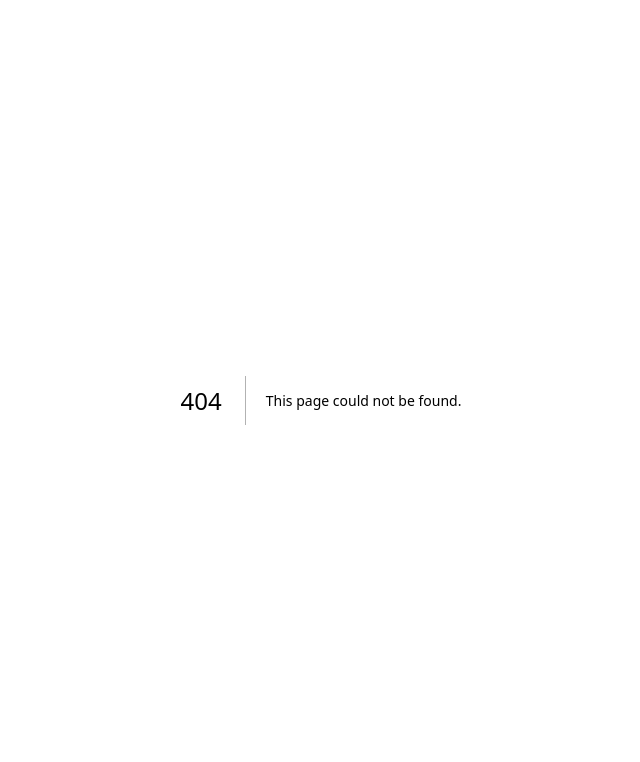
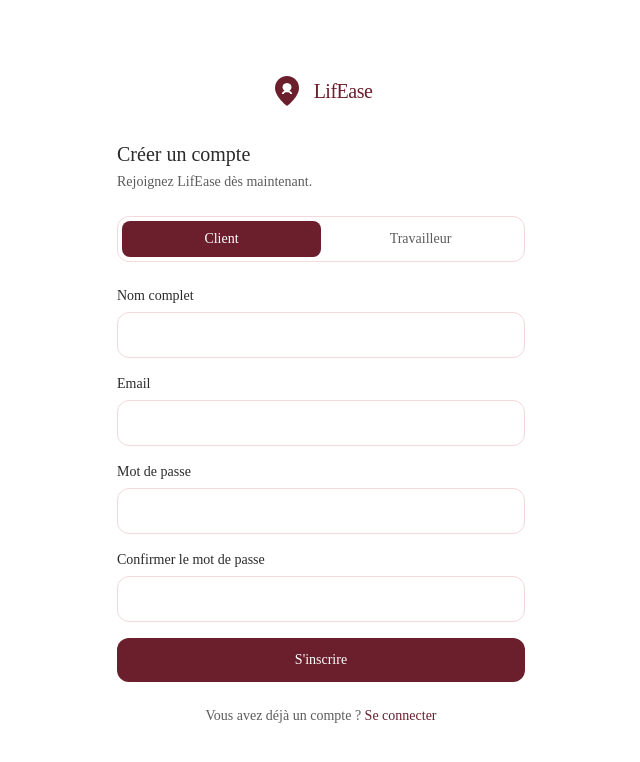
Before and after one commit to kabomaemmanuel7-bit/lifease, a Next.js app: page /inscription in a window 1280 px wide. Before the commit this address had no page. Shown: the top 762 px of the page, without its empty margins (319-959 px from the left). Built offline with nearby package versions, Linux system fonts and the light colour scheme; no server answers.

Commit message:
Ajout inscription et connexion avec Supabase Auth

```diff
--- /dev/null
+++ b/app/connexion/page.tsx
@@ -0,0 +1,87 @@
+"use client";
+
+import { useState } from "react";
+import { useRouter } from "next/navigation";
+import Link from "next/link";
+import { Logo } from "@/components/Logo";
+import { Input } from "@/components/ui/Input";
+import { Button } from "@/components/ui/Button";
+import { supabase } from "@/lib/supabase";
+
+export default function ConnexionPage() {
+  const router = useRouter();
+
+  const [email, setEmail] = useState("");
+  const [password, setPassword] = useState("");
+  const [error, setError] = useState<string | null>(null);
+  const [loading, setLoading] = useState(false);
+
+  async function handleSubmit(e: React.FormEvent) {
+    e.preventDefault();
+    setError(null);
+    setLoading(true);
+
+    const { error: signInError } = await supabase.auth.signInWithPassword({
+      email,
+      password,
+    });
+
+    if (signInError) {
+      setError("Email ou mot de passe incorrect.");
+      setLoading(false);
+      return;
+    }
+
+    setLoading(false);
+    router.push("/");
+  }
+
+  return (
+    <main className="mx-auto flex min-h-screen max-w-md flex-col justify-center px-5 py-10">
+      <div className="mb-8 flex justify-center">
+        <Logo />
+      </div>
+
+      <h1 className="mb-1 text-xl font-medium text-ink-900">Bon retour !</h1>
+      <p className="mb-6 text-sm text-ink-600">
+        Connectez-vous pour continuer.
+      </p>
+
+      <form onSubmit={handleSubmit}>
+        <Input
+          id="email"
+          label="Email"
+          type="email"
+          value={email}
+          onChange={(e) => setEmail(e.target.value)}
+          required
+        />
+        <Input
+          id="password"
+          label="Mot de passe"
+          type="password"
+          value={password}
+          onChange={(e) => setPassword(e.target.value)}
+          required
+        />
+
+        {error && (
+          <p className="mb-4 text-sm text-red-600" role="alert">
+            {error}
+          </p>
+        )}
+
+        <Button type="submit" disabled={loading} className="w-full">
+          {loading ? "Connexion…" : "Se connecter"}
+        </Button>
+      </form>
+
+      <p className="mt-6 text-center text-sm text-ink-600">
+        Vous n'avez pas de compte ?{" "}
+        <Link href="/inscription" className="font-medium text-wine-600">
+          S'inscrire
+        </Link>
+      </p>
+    </main>
+  );
+}
--- /dev/null
+++ b/app/inscription/page.tsx
@@ -0,0 +1,167 @@
+"use client";
+
+import { useState } from "react";
+import { useRouter } from "next/navigation";
+import Link from "next/link";
+import { Logo } from "@/components/Logo";
+import { Input } from "@/components/ui/Input";
+import { Button } from "@/components/ui/Button";
+import { cn } from "@/lib/utils";
+import { supabase } from "@/lib/supabase";
+
+type Role = "client" | "travailleur";
+
+export default function InscriptionPage() {
+  const router = useRouter();
+
+  const [role, setRole] = useState<Role>("client");
+  const [fullName, setFullName] = useState("");
+  const [email, setEmail] = useState("");
+  const [password, setPassword] = useState("");
+  const [confirmPassword, setConfirmPassword] = useState("");
+  const [error, setError] = useState<string | null>(null);
+  const [loading, setLoading] = useState(false);
+
+  async function handleSubmit(e: React.FormEvent) {
+    e.preventDefault();
+    setError(null);
+
+    if (password !== confirmPassword) {
+      setError("Les mots de passe ne correspondent pas.");
+      return;
+    }
+    if (password.length < 6) {
+      setError("Le mot de passe doit contenir au moins 6 caractères.");
+      return;
+    }
+
+    setLoading(true);
+
+    const { data, error: signUpError } = await supabase.auth.signUp({
+      email,
+      password,
+    });
+
+    if (signUpError) {
+      setError(traduireErreur(signUpError.message));
+      setLoading(false);
+      return;
+    }
+
+    if (data.user) {
+      const { error: profileError } = await supabase.from("profiles").insert({
+        id: data.user.id,
+        role,
+        full_name: fullName,
+      });
+
+      if (profileError) {
+        setError(
+          "Compte créé, mais une erreur est survenue lors de la création du profil."
+        );
+        setLoading(false);
+        return;
+      }
+    }
+
+    setLoading(false);
+    router.push("/connexion?message=inscription-reussie");
+  }
+
+  return (
+    <main className="mx-auto flex min-h-screen max-w-md flex-col justify-center px-5 py-10">
+      <div className="mb-8 flex justify-center">
+        <Logo />
+      </div>
+
+      <h1 className="mb-1 text-xl font-medium text-ink-900">Créer un compte</h1>
+      <p className="mb-6 text-sm text-ink-600">
+        Rejoignez LifEase dès maintenant.
+      </p>
+
+      <div className="mb-6 flex rounded-md border border-wine-100 p-1">
+        <button
+          type="button"
+          onClick={() => setRole("client")}
+          className={cn(
+            "flex-1 rounded-sm py-2 text-sm font-medium transition-colors",
+            role === "client" ? "bg-wine-600 text-white" : "text-ink-600"
+          )}
+        >
+          Client
+        </button>
+        <button
+          type="button"
+          onClick={() => setRole("travailleur")}
+          className={cn(
+            "flex-1 rounded-sm py-2 text-sm font-medium transition-colors",
+            role === "travailleur" ? "bg-wine-600 text-white" : "text-ink-600"
+          )}
+        >
+          Travailleur
+        </button>
+      </div>
+
+      <form onSubmit={handleSubmit}>
+        <Input
+          id="fullName"
+          label="Nom complet"
+          value={fullName}
+          onChange={(e) => setFullName(e.target.value)}
+          required
+        />
+        <Input
+          id="email"
+          label="Email"
+          type="email"
+          value={email}
+          onChange={(e) => setEmail(e.target.value)}
+          required
+        />
+        <Input
+          id="password"
+          label="Mot de passe"
+          type="password"
+          value={password}
+          onChange={(e) => setPassword(e.target.value)}
+          required
+        />
+        <Input
+          id="confirmPassword"
+          label="Confirmer le mot de passe"
+          type="password"
+          value={confirmPassword}
+          onChange={(e) => setConfirmPassword(e.target.value)}
+          required
+        />
+
+        {error && (
+          <p className="mb-4 text-sm text-red-600" role="alert">
+            {error}
+          </p>
+        )}
+
+        <Button type="submit" disabled={loading} className="w-full">
+          {loading ? "Création en cours…" : "S'inscrire"}
+        </Button>
+      </form>
+
+      <p className="mt-6 text-center text-sm text-ink-600">
+        Vous avez déjà un compte ?{" "}
+        <Link href="/connexion" className="font-medium text-wine-600">
+          Se connecter
+        </Link>
+      </p>
+    </main>
+  );
+}
+
+function traduireErreur(message: string): string {
+  if (message.includes("already registered")) {
+    return "Un compte existe déjà avec cet email.";
+  }
+  if (message.includes("Password should be")) {
+    return "Le mot de passe doit contenir au moins 6 caractères.";
+  }
+  return "Une erreur est survenue. Réessayez.";
+}
--- /dev/null
+++ b/components/ui/Input.tsx
@@ -0,0 +1,38 @@
+import { InputHTMLAttributes, forwardRef } from "react";
+import { cn } from "@/lib/utils";
+
+type InputProps = InputHTMLAttributes<HTMLInputElement> & {
+  label?: string;
+  error?: string;
+};
+
+export const Input = forwardRef<HTMLInputElement, InputProps>(
+  ({ label, error, className, id, ...props }, ref) => {
+    return (
+      <div className="mb-4">
+        {label && (
+          <label
+            htmlFor={id}
+            className="mb-1.5 block text-sm font-medium text-ink-900"
+          >
+            {label}
+          </label>
+        )}
+        <input
+          ref={ref}
+          id={id}
+          className={cn(
+            "w-full rounded-md border border-wine-100 bg-white px-4 py-3 text-sm text-ink-900 placeholder:text-ink-400",
+            "focus:border-wine-400 focus:outline-none",
+            error && "border-red-400",
+            className
+          )}
+          {...props}
+        />
+        {error && <p className="mt-1 text-xs text-red-600">{error}</p>}
+      </div>
+    );
+  }
+);
+
+Input.displayName = "Input";
--- /dev/null
+++ b/lib/supabase.ts
@@ -0,0 +1,6 @@
+import { createClient } from "@supabase/supabase-js";
+
+const supabaseUrl = process.env.NEXT_PUBLIC_SUPABASE_URL!;
+const supabaseAnonKey = process.env.NEXT_PUBLIC_SUPABASE_ANON_KEY!;
+
+export const supabase = createClient(supabaseUrl, supabaseAnonKey);
--- a/package.json
+++ b/package.json
@@ -10,6 +10,7 @@
   },
   "dependencies": {
     "@next/swc-wasm-nodejs": "^16.3.4",
+    "@supabase/supabase-js": "^2.116.0",
     "next": "^14.2.35",
     "react": "18.3.1",
     "react-dom": "18.3.1"
```
Also changed, not shown: 1 other file (tests, documents, lock files or other folders).
